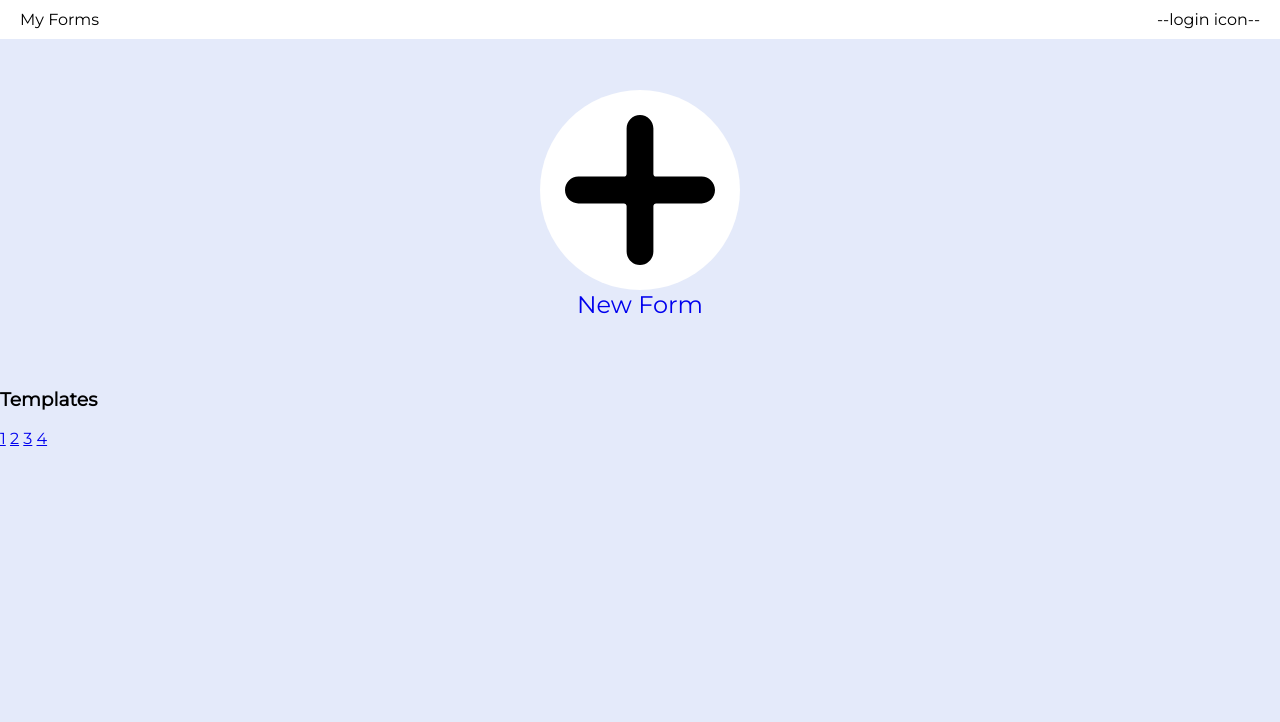
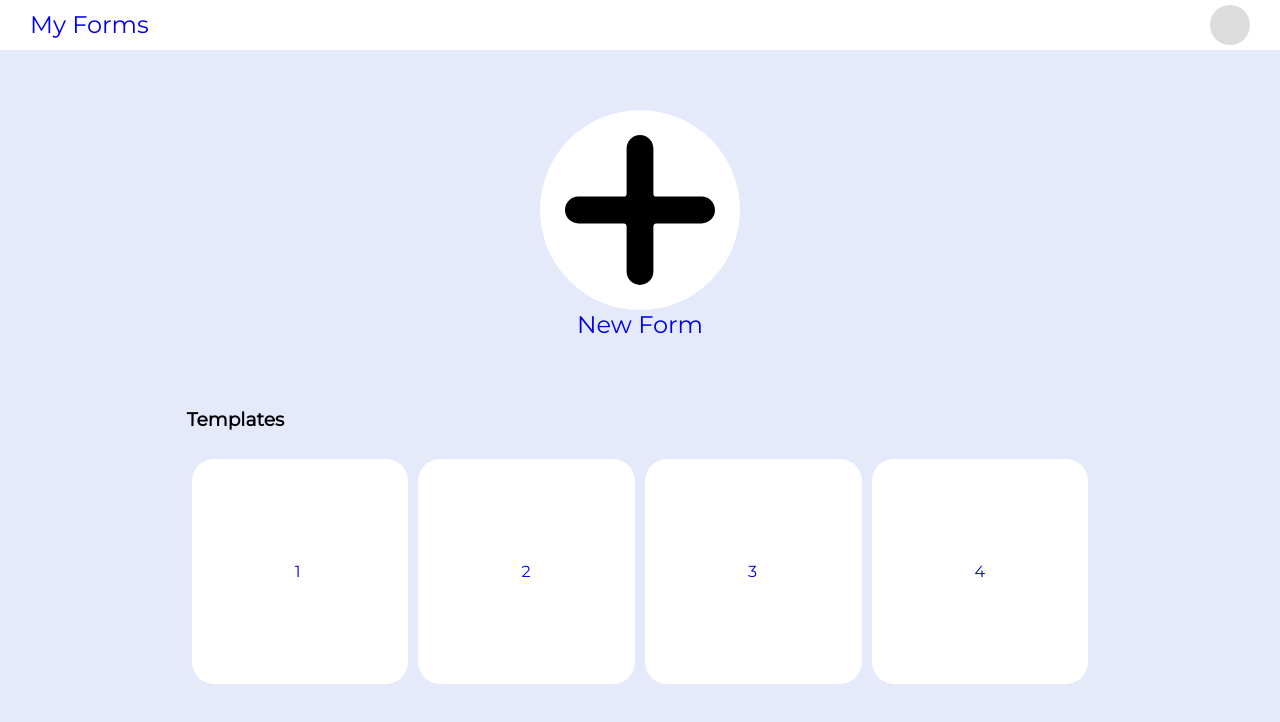
Before and after one commit to kirsider/MyForms, a plain HTML site: page MainPage.html in a window 1280 px wide. Drawn offline with Linux system fonts and the light colour scheme.

Commit message:
ended main page ui design

```diff
--- a/MainPage.html
+++ b/MainPage.html
@@ -10,11 +10,11 @@
 <body>
     <header>
         <div class="main-link">
-            My Forms
+            <a href='/MainPage.html'>
+                My Forms
+            </a>
         </div>
-        <div class="account-link">
-            --login icon--
-        </div>
+        <a class="account-link" href='/SignIn.html'></a>
     </header>
     <main>
         <div class="box">
@@ -26,12 +26,15 @@
         </div>
 
 
-        <div>
+        <div class="templates-box">
             <h3>Templates</h3>
-            <a href="t1.html">1</a>
-            <a href="t2.html">2</a>
-            <a href="t3.html">3</a>
-            <a href="t4.html">4</a>
+            <div class="grid-wrapper">
+                <a href="t1.html">1</a>
+                <a href="t2.html">2</a>
+                <a href="t3.html">3</a>
+                <a href="t4.html">4</a>
+            </div>
+
         </div>
     </main>
 </body>
--- a/css/style.css
+++ b/css/style.css
@@ -4,7 +4,7 @@ body {
     background-color: #E4EAFA;
     font-family: 'Montserrat', sans-serif;
     margin: auto;
-    margin-top: 40px;
+    margin-top: 60px;
     align-content: center;
 }
 
@@ -18,13 +18,22 @@ header {
 .main-link {
     background-color: inherit;
     float: left;
-    padding: 10px 20px;
+    padding: 10px 30px;
+    font-size: 1.5em;
+}
+
+.main-link > a {
+    text-decoration: none;
 }
 
 .account-link {
     background-color: inherit;
     float: right;
-    padding: 10px 20px;
+    padding: 20px;
+    margin: 5px 30px;
+    font-size: 1.5em;
+    background-color: gainsboro;
+    border-radius: 100%;
 }
 
 .create-form-box {
@@ -48,3 +57,35 @@ header {
     text-decoration: none;
     font-size: 24px;
 }
+
+.templates-box{
+    margin: auto;
+    max-width: fit-content;
+}
+
+.grid-wrapper {
+    display: grid;
+    grid-template-columns: 1fr 1fr 1fr 1fr;
+}
+
+/*
+.grid-wrapper > * {
+    border-width: 1;
+    border-style: solid;
+}
+*/
+
+.grid-wrapper > a {
+    text-decoration: none;
+    padding: 100px;
+    margin: 10px 5px;
+    border-radius: 10%;
+    background-color: white;
+    border-width: 1%;
+    border-style: solid;
+    border-color: white;
+}
+
+.grid-wrapper > a:hover {
+    border-color: blueviolet;
+}
```
Also changed, not shown: Editor.html (+4 -4 lines), Form.html (+4 -4 lines), SignIn.html (+4 -4 lines), SignUp.html (+4 -4 lines).
